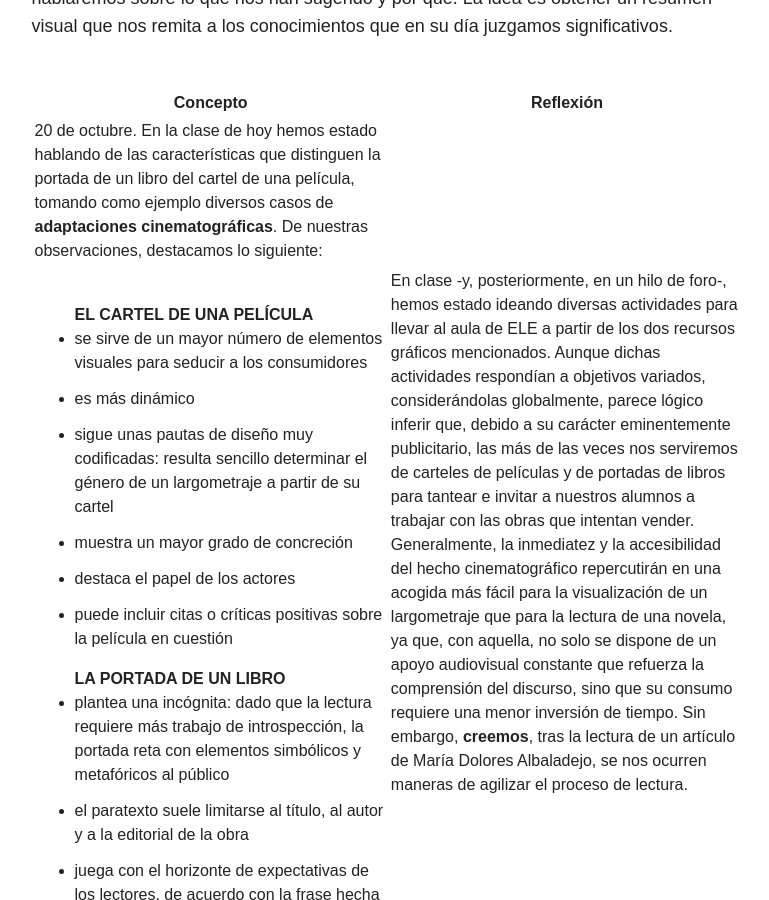
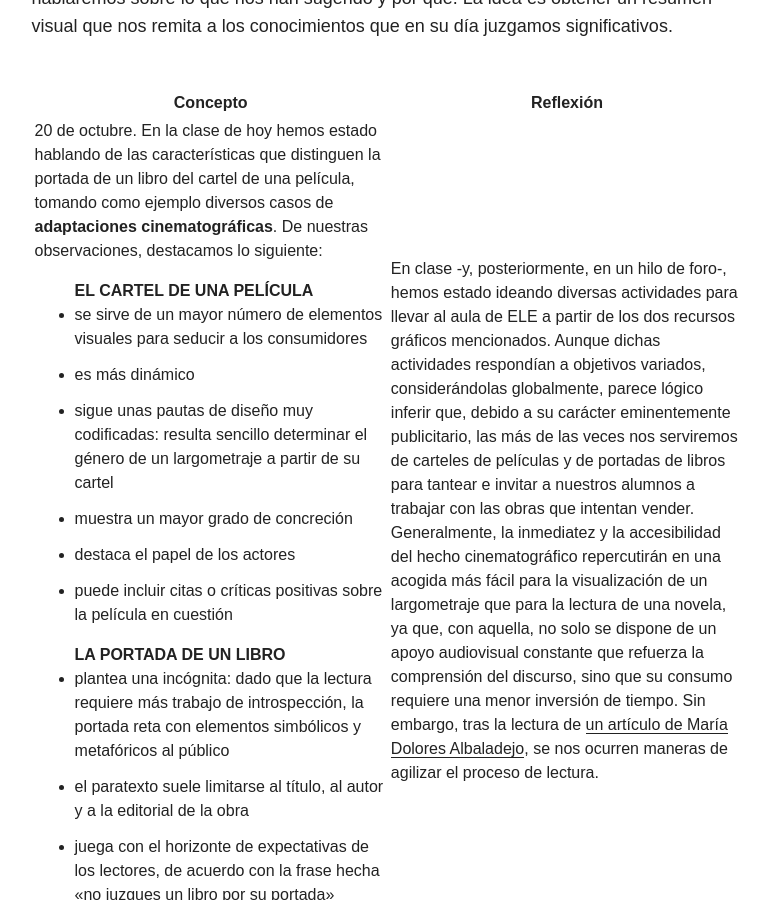
Before and after one commit to immalopez/immalopez.github.io, a Jekyll site: the page built from _posts/blog/2017-10-20-registro-de-aprendizaje-reflexivo.md, in a window 1280 px wide and 900 px high, scrolled down 957 px. Shown: the whole window, without its empty margins (348-1117 px from the left). Built offline with Jekyll 4.4.1, drawn with Linux system fonts in a browser that asks for light colours; nearby versions of some CDN libraries; comment, search, counter and statistics services are not loaded.

Commit message:
Update 2017-10-20-registro-de-aprendizaje-reflexivo.md

```diff
--- a/_posts/blog/2017-10-20-registro-de-aprendizaje-reflexivo.md
+++ b/_posts/blog/2017-10-20-registro-de-aprendizaje-reflexivo.md
@@ -25,7 +25,6 @@ Para ello, seguiremos un procedimiento de **reflexión en columna**: en la izqui
     <tr>
       <td width="50%">20 de octubre. En la clase de hoy hemos estado hablando de las características que distinguen la portada de un libro del cartel de una película, tomando como ejemplo diversos casos de <strong>adaptaciones cinematográficas</strong>.
         De nuestras observaciones, destacamos lo siguiente:
-        <br/><br/>
          <ul>
            <strong>EL CARTEL DE UNA PELÍCULA</strong>
           <li>se sirve de un mayor número de elementos visuales para seducir a los consumidores</li>
@@ -41,7 +40,7 @@ Para ello, seguiremos un procedimiento de **reflexión en columna**: en la izqui
           <li>juega con el horizonte de expectativas de los lectores, de acuerdo con la frase hecha «no juzgues un libro por su portada»</li>
         </ul>
       </td>
-      <td>En clase -y, posteriormente, en un hilo de foro-, hemos estado ideando diversas actividades para llevar al aula de ELE a partir de los dos recursos gráficos mencionados. Aunque dichas actividades respondían a objetivos variados, considerándolas globalmente, parece lógico inferir que, debido a su carácter eminentemente publicitario, las más de las veces nos serviremos de carteles de películas y de portadas de libros para tantear e invitar a nuestros alumnos a trabajar con las obras que intentan vender. Generalmente, la inmediatez y la accesibilidad del hecho cinematográfico repercutirán en una acogida más fácil para la visualización de un largometraje que para la lectura de una novela, ya que, con aquella, no solo se dispone de un apoyo audiovisual constante que refuerza la comprensión del discurso, sino que su consumo requiere una menor inversión de tiempo. Sin embargo, <strong>creemos</strong>, tras la lectura de <a href="http://marcoele.com/como-llevar-la-literatura-al-aula-de-ele-de-la-teoria-a-la-practica/">un artículo de María Dolores Albaladejo</a>, se nos ocurren maneras de agilizar el proceso de lectura.
+      <td>En clase -y, posteriormente, en un hilo de foro-, hemos estado ideando diversas actividades para llevar al aula de ELE a partir de los dos recursos gráficos mencionados. Aunque dichas actividades respondían a objetivos variados, considerándolas globalmente, parece lógico inferir que, debido a su carácter eminentemente publicitario, las más de las veces nos serviremos de carteles de películas y de portadas de libros para tantear e invitar a nuestros alumnos a trabajar con las obras que intentan vender. Generalmente, la inmediatez y la accesibilidad del hecho cinematográfico repercutirán en una acogida más fácil para la visualización de un largometraje que para la lectura de una novela, ya que, con aquella, no solo se dispone de un apoyo audiovisual constante que refuerza la comprensión del discurso, sino que su consumo requiere una menor inversión de tiempo. Sin embargo, tras la lectura de <a href="http://marcoele.com/como-llevar-la-literatura-al-aula-de-ele-de-la-teoria-a-la-practica/"><u>un artículo de María Dolores Albaladejo</u></a>, se nos ocurren maneras de agilizar el proceso de lectura.
       </td>
     </tr>
   </tbody>
```
